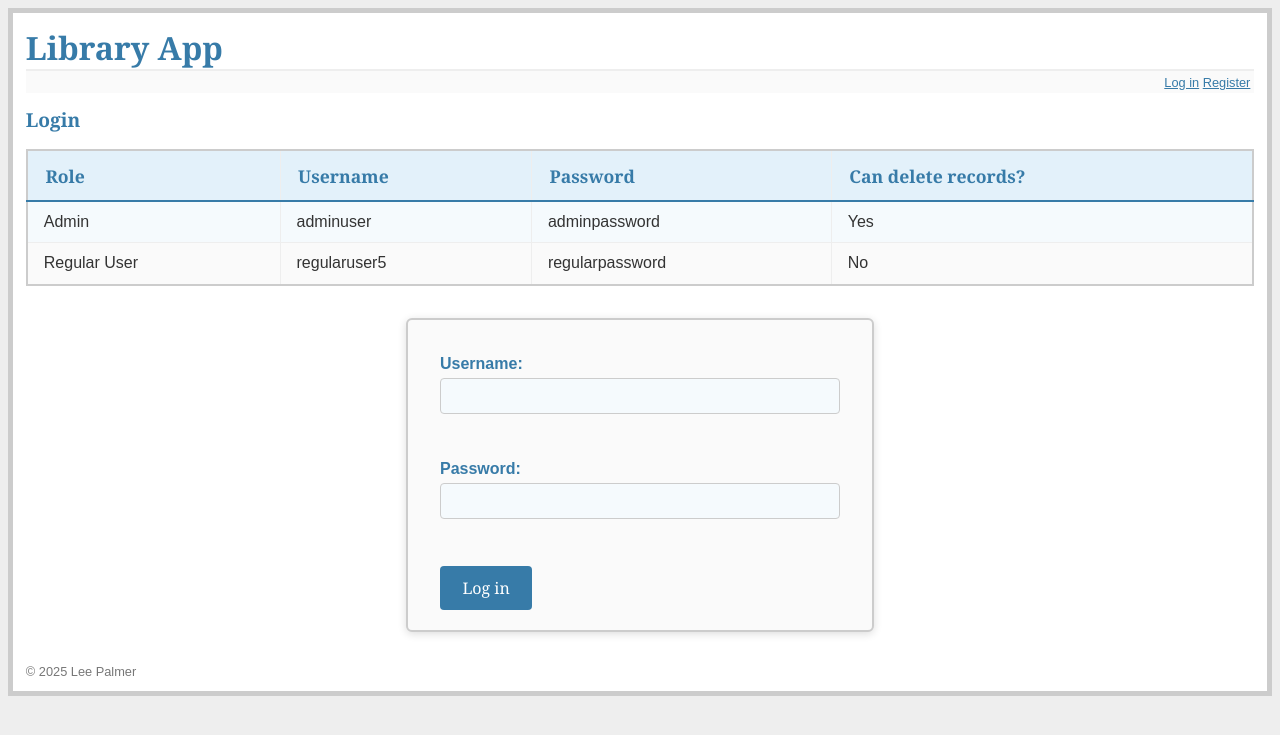
After one commit to leep1000/Library_Web_App, a Flask app: template app/templates/login.html in a window 1280 px wide. The commit adds this page. Shown: the top 735 px of the page. Run offline with Flask 3, Linux system fonts and the light colour scheme; the template is opened without the code that fills it, so the values that code supplies are empty; parts of the project's set-up code (start-up, migrations or seed data) failed here and were passed over.

Commit message:
added the login and showing books functionality

```diff
--- a/app/models.py
+++ b/app/models.py
@@ -9,7 +9,6 @@ class User(db.Model):
     __tablename__ = 'users'
     id = Column(Integer, primary_key=True)
     username = Column(String(50), unique=True, nullable=False)
-    email = Column(String(120), unique=True, nullable=False)
     password = Column(String(200), nullable=False)
     role = Column(String(10), nullable=False)
     created_at = Column(DateTime, default=lambda: datetime.now(timezone.utc), nullable=False)
--- a/app/populate_db.py
+++ b/app/populate_db.py
@@ -15,8 +15,7 @@ def populate_database():
     users = []
     for i in range(1, 11):
         user = User(
-            username=f"admin" if i == 1 else f"regularuser{i}",
-            email=f"user{i}@example.com",
+            username=f"adminuser" if i == 1 else f"regularuser{i}",
             password="adminpassword" if i == 1 else "regularpassword",
             role="admin" if i == 1 else "regular",
             created_at=datetime.now(timezone.utc)
--- a/app/static/style.css
+++ b/app/static/style.css
@@ -89,3 +89,103 @@ tr:hover {
 td {
   color: #333;
 }
+form {
+  margin: 2em auto;
+  padding: 1.2em 2em;
+  background: #fafafa;
+  border: 2px solid #ccc;
+  border-radius: 6px;
+  max-width: 400px;
+  box-shadow: 0 2px 8px #ddd;
+}
+
+label {
+  display: block;
+  font-weight: bold;
+  color: #377ba8;
+  margin-bottom: 0.3em;
+  margin-top: 1em;
+}
+
+input[type="text"],
+input[type="password"],
+input[type="email"],
+input[type="number"] {
+  width: 100%;
+  padding: 0.5em;
+  border: 1px solid #ccc;
+  border-radius: 4px;
+  margin-bottom: 0.8em;
+  font-size: 1em;
+  background: #f5fafd;
+  box-sizing: border-box;
+}
+
+button,
+input[type="submit"] {
+  background: #377ba8;
+  color: white;
+  border: none;
+  border-radius: 4px;
+  padding: 0.7em 1.4em;
+  font-size: 1em;
+  font-family: "Georgia", serif;
+  cursor: pointer;
+  transition: background 0.2s;
+  margin-top: 1em;
+}
+
+button:hover,
+input[type="submit"]:hover {
+  background: #22567a;
+}
+button:disabled,
+input[type="submit"]:disabled {
+  background: #ccc;
+  cursor: not-allowed;
+}
+
+footer {
+  font-size: 0.8em;
+  color: #777;
+  margin-top: 1em;
+}
+dialog::backdrop {
+  background: rgba(0, 0, 0, 0.5);
+}
+
+dialog {
+  border: none;
+  border-radius: 8px;
+  box-shadow: 0 2px 12px #3333;
+  min-width: 300px;
+  padding: 2em 2em 1.5em 2em;
+  background: #fff;
+  position: relative;
+  font-size: 1em;
+  font-family: sans-serif;
+  outline: none;
+}
+
+dialog .close {
+  position: absolute;
+  top: 0.5em;
+  right: 1em;
+  font-size: 1.5em;
+  background: none;
+  border: none;
+  color: #aaa;
+  cursor: pointer;
+}
+.btn-danger {
+  background: #a00;
+  color: #fff;
+  border: none;
+  padding: 0.7em 1.4em;
+  border-radius: 4px;
+  margin-right: 1em;
+  cursor: pointer;
+}
+.btn-danger:hover {
+  background: #d00;
+}
--- /dev/null
+++ b/app/templates/_user_table.html
@@ -0,0 +1,20 @@
+<table>
+  <tr>
+    <th>Role</th>
+    <th>Username</th>
+    <th>Password</th>
+    <th>Can delete records?</th>
+  </tr>
+  <tr>
+    <td>Admin</td>
+    <td>adminuser</td>
+    <td>adminpassword</td>
+    <td>Yes</td>
+  </tr>
+  <tr>
+    <td>Regular User</td>
+    <td>regularuser5</td>
+    <td>regularpassword</td>
+    <td>No</td>
+  </tr>
+</table>
--- a/app/templates/base.html
+++ b/app/templates/base.html
@@ -29,5 +29,6 @@
       <main>{% block content %} {% endblock %}</main>
       <footer>&copy; 2025 Lee Palmer</footer>
     </div>
+    {% block scripts %}{% endblock %}
   </body>
 </html>
--- /dev/null
+++ b/app/templates/login.html
@@ -0,0 +1,17 @@
+{% extends "base.html" %} {% block title %}Login{% endblock %} {% block content
+%}
+<h2>Login</h2>
+{% include "_user_table.html" %}
+<form method="POST">
+  <label for="username">Username:</label>
+  <input type="text" name="username" required /><br /><br />
+  <label for="password">Password:</label>
+  <input type="password" name="password" required /><br /><br />
+  <button type="submit">Log in</button>
+</form>
+
+<!-- validation/error messages -->
+{% with messages = get_flashed_messages() %} {% if messages %} {% for message in
+messages %}
+<div role="alert" class="flash">{{ message }}</div>
+{% endfor %} {% endif %} {% endwith %} {% endblock %}
```
Also changed, not shown: app/routes.py (+32 -4 lines), app/static/modal.js (added, +18 -0 lines), app/templates/books.html (added, +62 -0 lines), app/templates/home.html (+5 -21 lines), instance/library.db, 1 other file.
